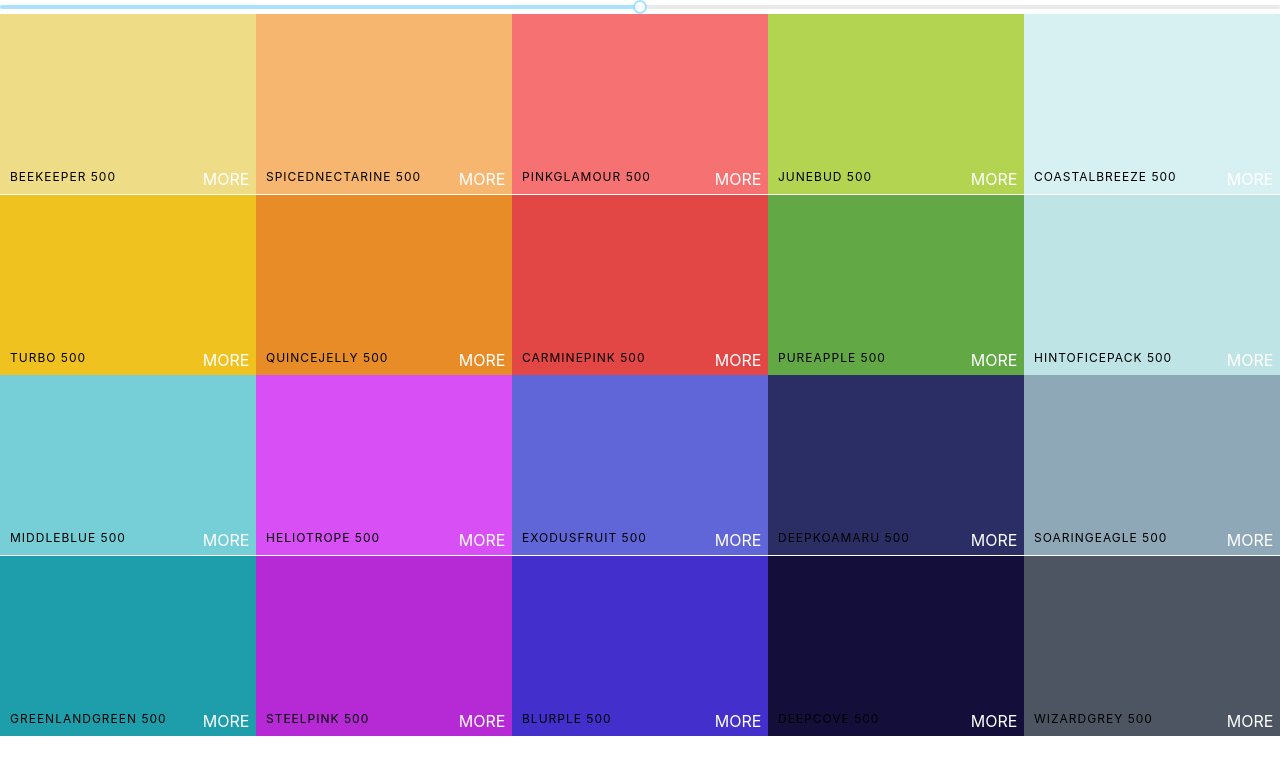
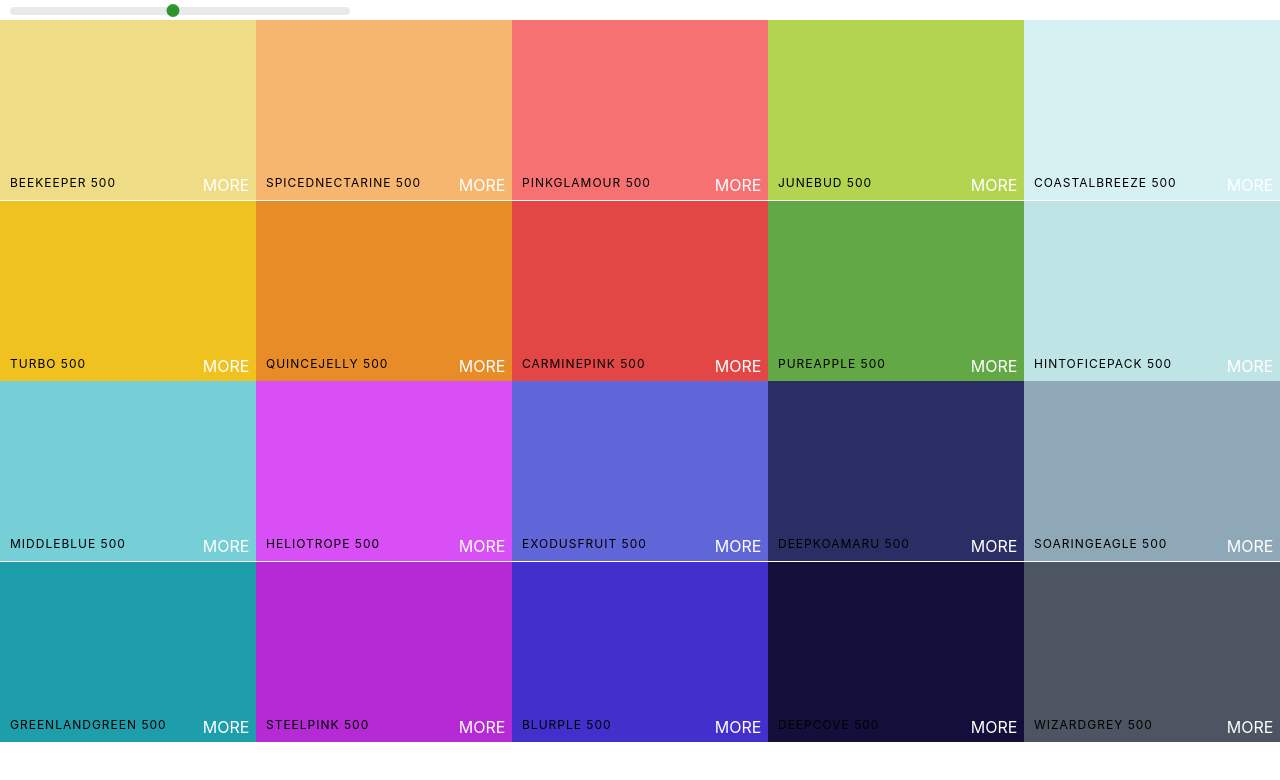
Before and after one commit to farocan/React_Colors_Project, a React (Create React App) app in the folder colors-app/: page / in a window 1280 px wide. Shown: the top 780 px of the page. Built offline with nearby package versions, Linux system fonts and the light colour scheme.

Commit message:
styling the color slider

```diff
--- a/colors-app/src/Palette.css
+++ b/colors-app/src/Palette.css
@@ -4,3 +4,28 @@
 .Palette-colors {
     height: 90%;
 }
+.slider {
+    width: 340px;
+    margin: 0 10px;
+    display: inline-block;
+}
+
+.rc-slider-track {
+    background-color: transparent;
+}
+.rc-slider-rail {
+    height: 8px;
+}
+.rc-slider-handle,
+.rc-slider-handle:active,
+.rc-slider-handle:focus,
+.rc-slider-handle:hover {
+    background-color: green;
+    outline: none;
+    border: 2px solid green;
+    box-shadow: none;
+    width: 13px;
+    height: 13px;
+    margin-left: -7px;
+    margin-top: -3px;
+}
--- a/colors-app/src/Palette.js
+++ b/colors-app/src/Palette.js
@@ -1,8 +1,8 @@
 import React, { Component } from 'react';
 import ColorBox from './ColorBox';
+import 'rc-slider/assets/index.css';
 import "./Palette.css";
 import Slider from 'rc-slider';
-import 'rc-slider/assets/index.css';
 
 class Palette extends Component {
     constructor (props){
@@ -21,6 +21,7 @@
         ))
         return (
             <div className="Palette">
+                <div className='slider'>
                 <Slider
                 defaultValue={level}
                 min={100}
@@ -28,6 +29,7 @@
                 step={100}
                 onChange= {this.changeLevel}
                 />
+                </div>
                 {/* Navbar goes here */}
                 <div className="Palette-colors">
                     {colorBoxes}
```
